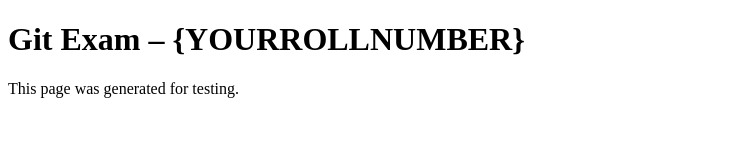
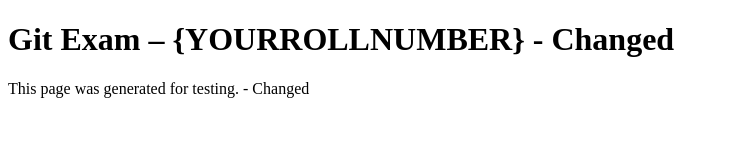
Before and after one commit to anhdd2705-arch/git-exam-Student1686524, a plain HTML site: page index.html in a window 1280 px wide. Shown: the whole page, without its empty margins (0-729 px from the left). Drawn offline with Linux system fonts and the light colour scheme.

Commit message:
fix: update index.html

```diff
--- a/index.html
+++ b/index.html
@@ -7,8 +7,8 @@
 </head>
 <body>
   <main>
-    <h1>Git Exam – {YOURROLLNUMBER}</h1>
-    <p>This page was generated for testing.</p>
+    <h1>Git Exam – {YOURROLLNUMBER} - Changed</h1>
+    <p>This page was generated for testing. - Changed</p>
   </main>
 </body>
 </html>
```
